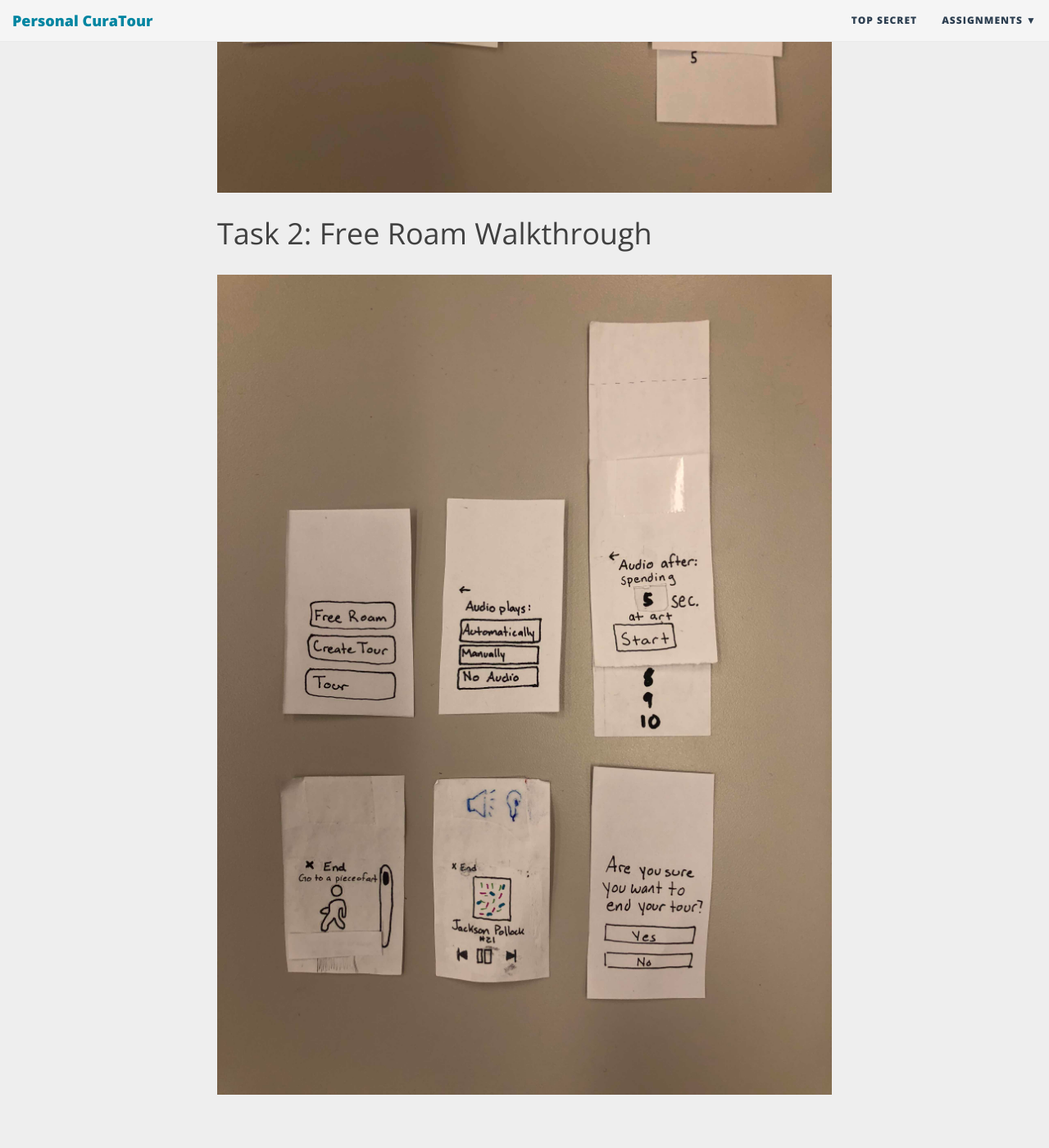
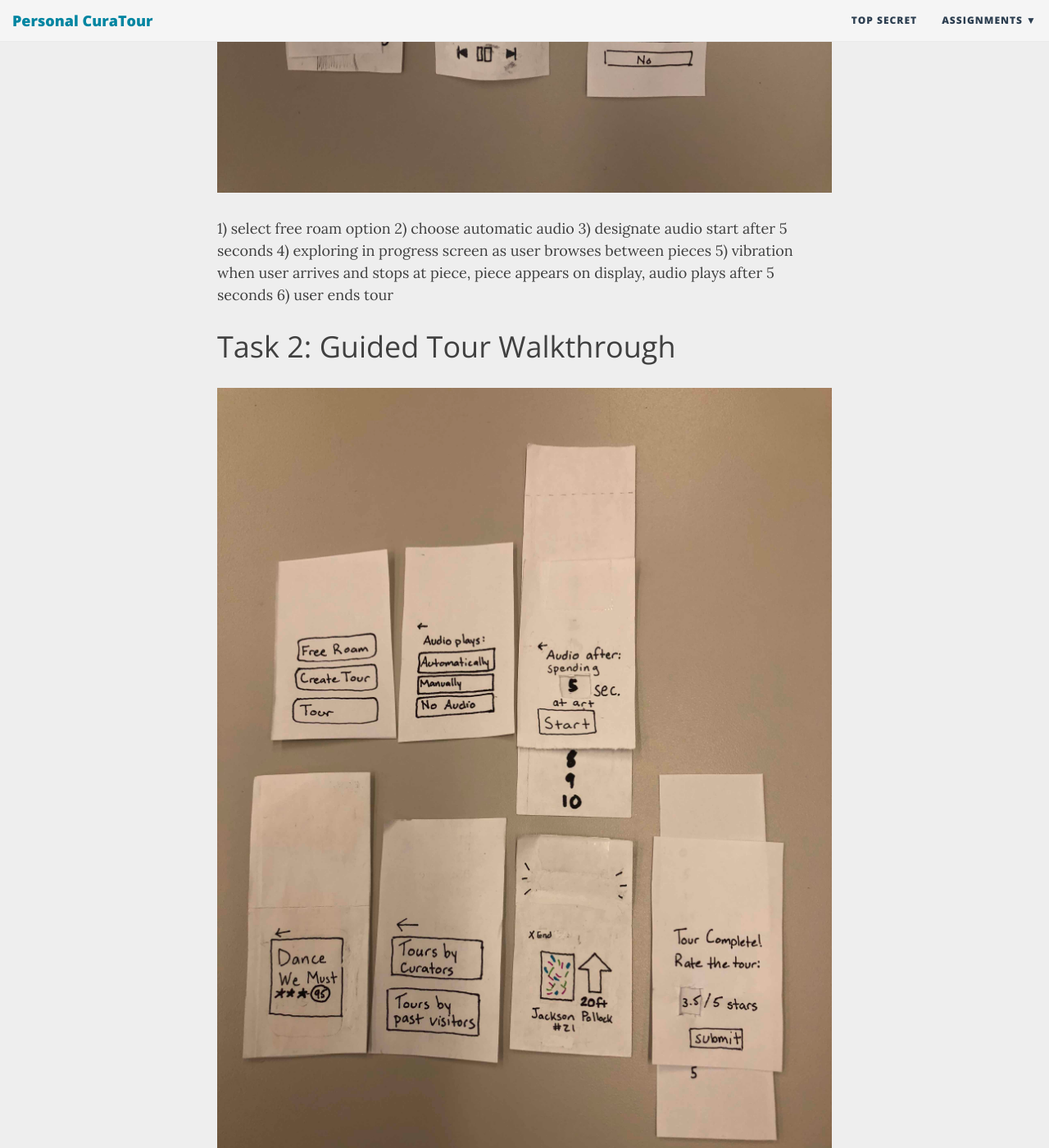
Before and after one commit to krtejeda/PersonalCuraTour, a Jekyll site: the page built from Usability-Testing-Review.md, in a window 1280 px wide and 1400 px high, scrolled down 6410 px. Shown: the whole window at 82% size. Built offline with Jekyll 4.4.1, drawn with Linux system fonts in a browser that asks for light colours; nearby versions of some CDN libraries; some of the changed text lies outside the part shown.

Commit message:
Update Usability-Testing-Review.md

```diff
--- a/Usability-Testing-Review.md
+++ b/Usability-Testing-Review.md
@@ -55,10 +55,24 @@
 | E/F | User was confused by the tour choice screen because there was only one choice and no clear scroll | 1 | No change made because this was due to the limitations of our paper prototype; we will add clearly marked additional choices in our hifi prototype |
 | ----- | ----- | ----- | ----- |
 
-# Task 1: Guided Tour Walkthrough
+# Task 1: Free Roam Walkthrough
+
+![](https://krtejeda.github.io/PersonalCuraTour/img/task2-usabilityReview.jpg)
+
+1) select free roam option
+2) choose automatic audio
+3) designate audio start after 5 seconds
+4) exploring in progress screen as user browses between pieces
+5) vibration when user arrives and stops at piece, piece appears on display, audio plays after 5 seconds 6) user ends tour
+
+# Task 2: Guided Tour Walkthrough
 
 ![](https://krtejeda.github.io/PersonalCuraTour/img/task1-usabilityReview.jpg)
 
-# Task 2: Free Roam Walkthrough
-
-![](https://krtejeda.github.io/PersonalCuraTour/img/task2-usabilityReview.jpg)
+1) choose tour option
+2) select tours by curators
+3) choose desired tour, noting rating
+4) choose to have audio start after 5 seconds
+5) navigate to piece, following directional changes at vibrations
+6) arrive at piece, audio plays after 5 seconds
+7) reach end of tour, rate tour by scrolling wheel, submit
```
